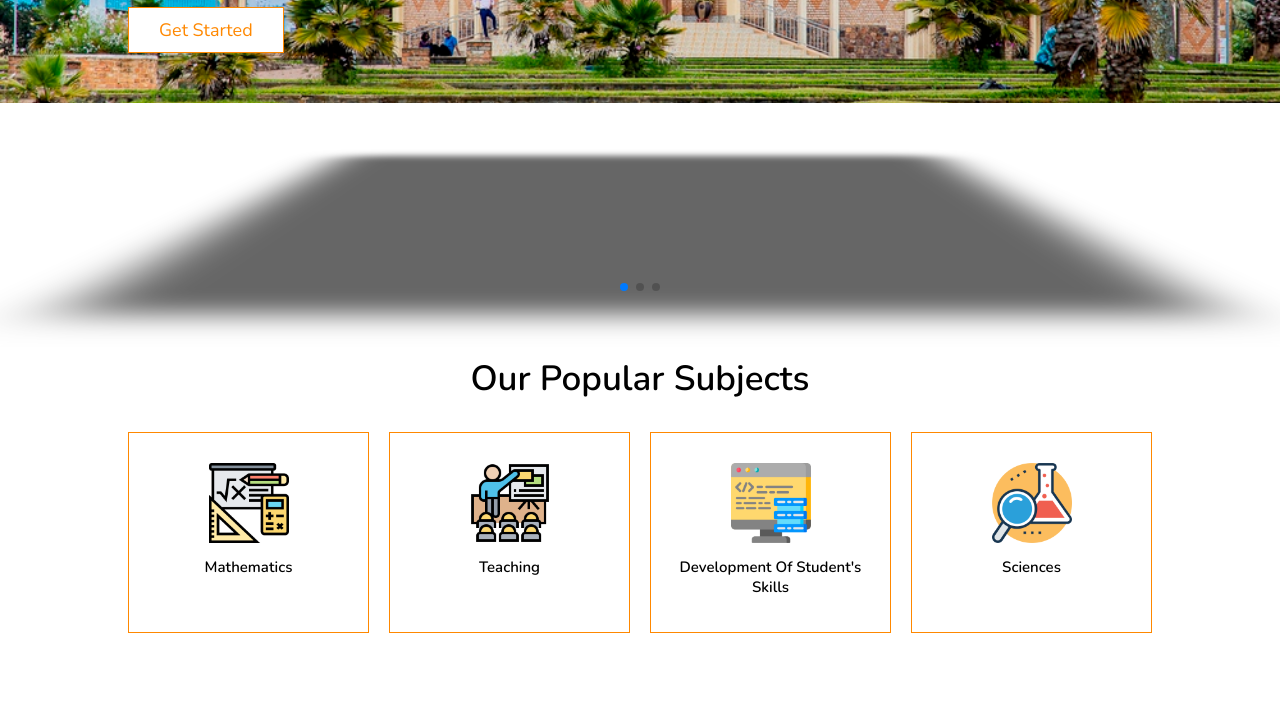
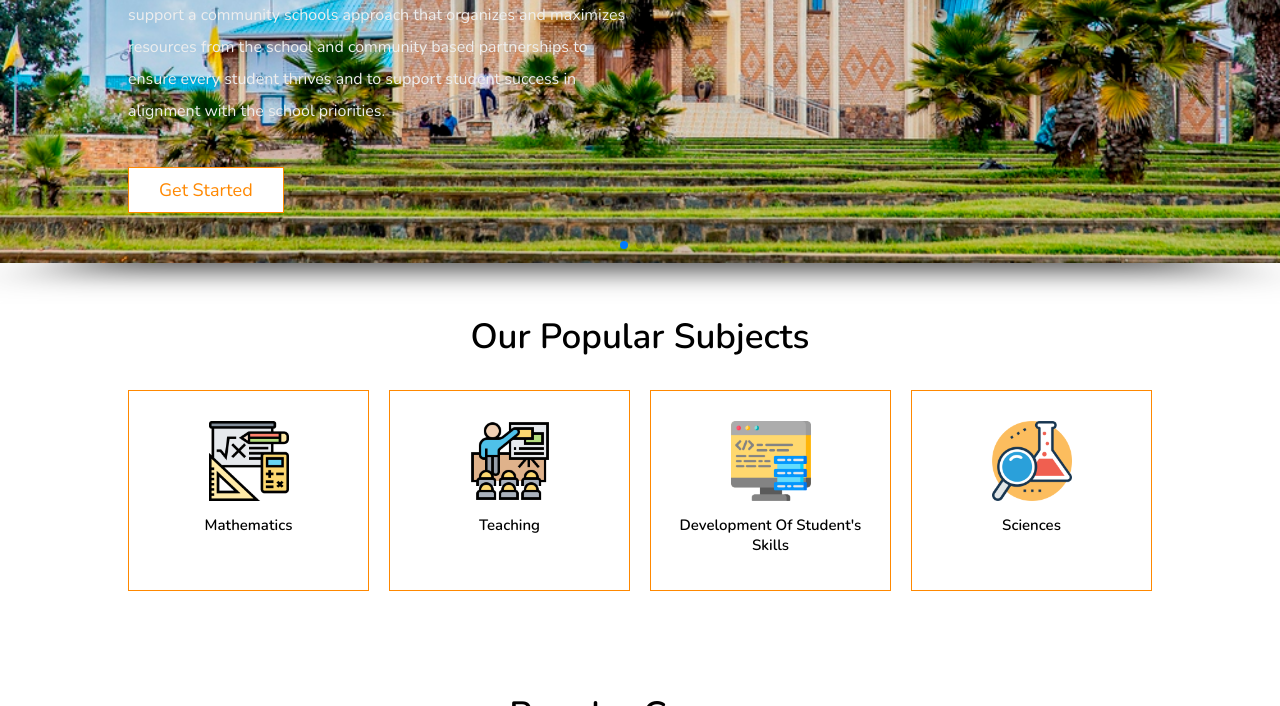
Before and after one commit to trappish/kibeho.github.io, a plain HTML site: page index.html in a window 1280 px wide. Shown: the part 394-1100 px from the top of the page. Drawn offline with nearby package versions, Linux system fonts and the light colour scheme.

Commit message:
Update index.html

```diff
--- a/index.html
+++ b/index.html
@@ -62,6 +62,10 @@
                     <div class="content">
                         <h3>WELCOME TO G.S MERE DU VERBE KIBEHO</h3>
                         <p>
+                             we are focused on creating a new way for our students to learn.
+                            We support a community schools approach that organizes and maximizes resources
+                            from the school and community based partnerships to ensure every student thrives and to
+                            support student success in alignment with the school priorities.
 
                         </p>
                         <a href="#" class="btn">Get started</a>
@@ -80,9 +84,6 @@
                         </p>
                         <a href="#" class="btn">Get started</a>
 
-                        <p>
-                        </p>
-                        <a href="#" class="btn">Get started</a>
                     </div>
                 </section>
 
```
